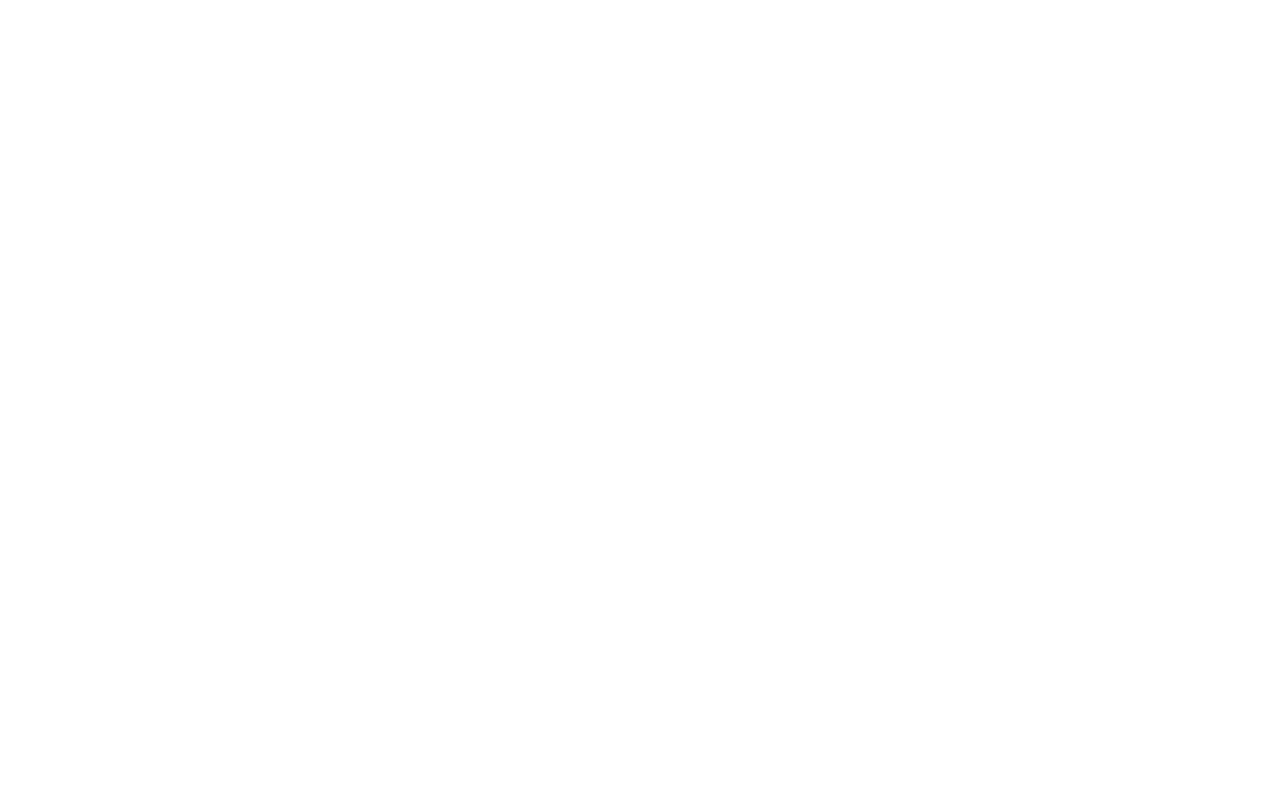
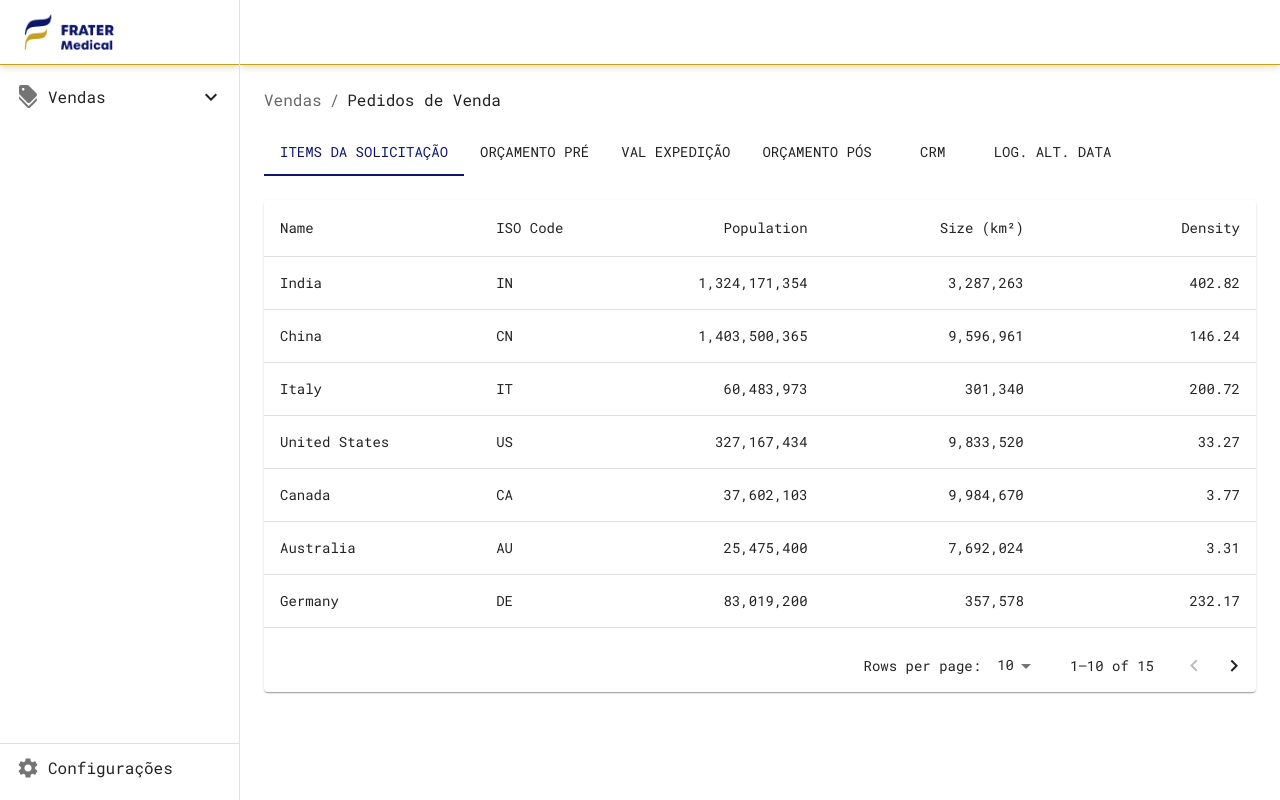
Before and after one commit to chameleonor/healthflip, a React (Vite) app: page /vendas/pedidos in a window 1280 px wide. Before the commit this address had no page. Built offline with nearby package versions, Linux system fonts and the light colour scheme.

Commit message:
add order page

```diff
--- a/package.json
+++ b/package.json
@@ -13,6 +13,7 @@
     "@emotion/react": "^11.10.4",
     "@emotion/styled": "^11.10.4",
     "@mui/icons-material": "^5.10.3",
+    "@mui/lab": "^5.0.0-alpha.97",
     "@mui/material": "^5.10.3",
     "express": "^4.18.1",
     "react": "^18.2.0",
--- a/src/Router.tsx
+++ b/src/Router.tsx
@@ -6,7 +6,7 @@
   return (
     <Routes>
       <Route path="/" element={<DefaultLayout />}>
-        <Route path="/" element={<Orders />} />
+        <Route path="/vendas/pedidos" element={<Orders />} />
       </Route>
     </Routes>
   )
--- /dev/null
+++ b/src/components/AutoBreadcrumbs.tsx
@@ -0,0 +1,43 @@
+import { Breadcrumbs, Link, LinkProps, Typography } from "@mui/material";
+import { Link as RouterLink, useLocation } from "react-router-dom";
+
+interface LinkRouterProps extends LinkProps {
+  to: string;
+  replace?: boolean;
+}
+
+const LinkRouter = (props: LinkRouterProps) => (
+  <Link {...props} component={RouterLink as any} />
+);
+
+const breadcrumbNameMap: { [key: string]: string } = {
+  '/vendas': 'Vendas',
+  '/vendas/pedidos': 'Pedidos de Venda',
+}
+
+export function AutoBreadcrumbs() {
+  const location = useLocation();
+  const pathnames = location.pathname.split('/').filter((x) => x);
+
+  return (
+    <Breadcrumbs aria-label="breadcrumb">
+      {/* <LinkRouter underline="hover" color="inherit" to="/">
+        Home
+      </LinkRouter> */}
+      {pathnames.map((value, index) => {
+        const last = index === pathnames.length - 1;
+        const to = `/${pathnames.slice(0, index + 1).join('/')}`
+
+        return last ? (
+          <Typography color="text.primary" key={to}>
+            {breadcrumbNameMap[to]}
+          </Typography>
+        ) : (
+          <LinkRouter underline="hover" color="inherit" to={to} key={to}>
+            {breadcrumbNameMap[to]}
+          </LinkRouter>
+        );
+      })}
+    </Breadcrumbs>
+  );
+};
--- /dev/null
+++ b/src/components/ListItemLink.tsx
@@ -0,0 +1,24 @@
+import { ListItem, ListItemButton, ListItemProps, ListItemText } from "@mui/material";
+import { ReactNode } from "react";
+import { Link as RouterLink } from 'react-router-dom';
+
+interface ListItemLinkProps extends ListItemProps {
+    title: string;
+    to: string;
+    open?: boolean;
+    children?: ReactNode;
+}
+
+export function ListItemLink(props: ListItemLinkProps) {
+    const { to, open, ...other } = props;
+    // const primary = breadcrumbNameMap[to];
+
+    return (
+        <ListItem key={props.title} disablePadding >
+            <ListItemButton component={RouterLink as any} to={to} {...other}>
+                {props.children}
+                <ListItemText primary={props.title} />
+            </ListItemButton>
+        </ListItem>
+    );
+}
--- a/src/layouts/DefaultLayout.tsx
+++ b/src/layouts/DefaultLayout.tsx
@@ -1,7 +1,6 @@
-import { ExpandLess, ExpandMore, NavigateNext, StarBorder } from '@mui/icons-material';
+import { Discount, ExpandLess, ExpandMore, HorizontalRule, Settings } from '@mui/icons-material';
 import MenuIcon from '@mui/icons-material/Menu';
-import InboxIcon from '@mui/icons-material/MoveToInbox';
-import { Breadcrumbs, Collapse, Divider, Link, Stack, useTheme } from '@mui/material';
+import { Collapse, Divider, Stack, useTheme } from '@mui/material';
 import AppBar from '@mui/material/AppBar';
 import Box from '@mui/material/Box';
 import CssBaseline from '@mui/material/CssBaseline';
@@ -15,6 +14,8 @@
 import Toolbar from '@mui/material/Toolbar';
 import * as React from 'react';
 import { Outlet } from 'react-router-dom';
+import { AutoBreadcrumbs } from '../components/AutoBreadcrumbs';
+import { ListItemLink } from '../components/ListItemLink';
 
 import { Logo } from '../components/Logo';
 import { LayoutContent } from './LayoutContent.styles';
@@ -34,20 +35,20 @@
     setOpenSubMenu(!openSubMenu);
   };
 
-  const breadcrumbs = [
-    <Link underline="hover" key="1" color="inherit" href="/" onClick={handleClick}>
-      Vendas
-    </Link>,
-    <Link
-      underline="hover"
-      key="2"
-      color="inherit"
-      href="/material-ui/getting-started/installation/"
-      onClick={handleClick}
-    >
-      Pedido de Venda
-    </Link>,
-  ];
+  // const breadcrumbs = [
+  //   <Link underline="hover" key="1" color="inherit" href="/" onClick={handleClick}>
+  //     Vendas
+  //   </Link>,
+  //   <Link
+  //     underline="hover"
+  //     key="2"
+  //     color="inherit"
+  //     href="/material-ui/getting-started/installation/"
+  //     onClick={handleClick}
+  //   >
+  //     Pedido de Venda
+  //   </Link>,
+  // ];
 
   const drawer = (
     <>
@@ -63,33 +64,29 @@
         <ListItem key='Vendas' disablePadding sx={{ display: 'block' }}>
           <ListItemButton onClick={handleClick}>
             <ListItemIcon>
-              <InboxIcon />
+              <Discount />
             </ListItemIcon>
             <ListItemText primary='Vendas' />
             {openSubMenu ? <ExpandLess /> : <ExpandMore />}
           </ListItemButton>
           <Collapse in={openSubMenu} timeout="auto" unmountOnExit>
             <List component="div" disablePadding>
-              <ListItemButton sx={{ pl: 4 }}>
+              <ListItemLink sx={{ pl: 4 }} title="Pedidos de Venda" to="/vendas/pedidos/">
                 <ListItemIcon>
-                  <StarBorder />
+                  <HorizontalRule />
                 </ListItemIcon>
-                <ListItemText primary="Pedido De Venda" />
-              </ListItemButton>
+              </ListItemLink>
             </List>
           </Collapse>
         </ListItem>
 
         <Box sx={{ mt: 'auto' }}>
           <Divider />
-          <ListItem key='Configurações' disablePadding >
-            <ListItemButton component="a" href="#">
-              <ListItemIcon>
-                <InboxIcon />
-              </ListItemIcon>
-              <ListItemText primary='Configurações' />
-            </ListItemButton>
-          </ListItem>
+          <ListItemLink title='Configurações' to="/configuracoes/">
+            <ListItemIcon>
+              <Settings />
+            </ListItemIcon>
+          </ListItemLink>
         </Box>
       </List>
     </>
@@ -160,13 +157,15 @@
         <Box sx={{ display: 'flex', flexDirection: 'column' }}>
           <Toolbar />
           <Stack>
-            <Breadcrumbs
+            {/* <Breadcrumbs
               separator={<NavigateNext fontSize="small" />}
               aria-label="breadcrumb"
             >
               {breadcrumbs}
-            </Breadcrumbs>
+            </Breadcrumbs> */}
+            <AutoBreadcrumbs />
           </Stack>
+
           <LayoutContent>
             <Outlet />
           </LayoutContent>
--- a/src/pages/Orders.tsx
+++ b/src/pages/Orders.tsx
@@ -1,24 +1,164 @@
-import { Box, Tab, Tabs } from "@mui/material";
-import { SyntheticEvent, useState } from "react";
+import { TabContext, TabList, TabPanel } from "@mui/lab";
+import { Box, Paper, Tab, Table, TableBody, TableCell, TableContainer, TableHead, TablePagination, TableRow } from "@mui/material";
+import { ChangeEvent, SyntheticEvent, useState } from "react";
 
 export function Orders() {
-    const [value, setValue] = useState('one');
+    const [value, setValue] = useState('itemsSolicitacao');
 
     const handleChange = (event: SyntheticEvent, newValue: string) => {
         setValue(newValue);
     };
+
+    const [page, setPage] = useState(0);
+    const [rowsPerPage, setRowsPerPage] = useState(10);
+
+    const handleChangePage = (event: unknown, newPage: number) => {
+        setPage(newPage);
+    };
+
+    const handleChangeRowsPerPage = (event: ChangeEvent<HTMLInputElement>) => {
+        setRowsPerPage(+event.target.value);
+        setPage(0);
+    };
+
     return (<>
         <Box sx={{ width: '100%' }}>
-            <Tabs
+            <TabContext
                 value={value}
-                onChange={handleChange}
-                textColor="secondary"
-                indicatorColor="secondary"
-                aria-label="secondary tabs example"
             >
-                <Tab value="one" label="Item One" />
-                <Tab value="two" label="Item Two" />
-                <Tab value="three" label="Item Three" />
-            </Tabs>
-        </Box></>)
+                <TabList onChange={handleChange}>
+                    <Tab value="itemsSolicitacao" label="Items da solicitação" />
+                    <Tab value="orcamentoPre" label="Orçamento Pré" />
+                    <Tab value="valExpedicao" label="Val Expedição" />
+                    <Tab value="orcamentoPos" label="Orçamento Pós" />
+                    <Tab value="crm" label="CRM" />
+                    <Tab value="logAltData" label="Log. Alt. Data" />
+                </TabList>
+                <TabPanel value="itemsSolicitacao" sx={{
+                    padding: '24px 0px'
+                }}>
+                    <Paper sx={{ width: '100%', overflow: 'hidden' }}>
+                        <TableContainer sx={{ maxHeight: 440 }}>
+                            <Table stickyHeader aria-label="sticky table">
+                                <TableHead>
+                                    <TableRow>
+                                        {columns.map((column) => (
+                                            <TableCell
+                                                key={column.id}
+                                                align={column.align}
+                                                style={{ minWidth: column.minWidth }}
+                                            >
+                                                {column.label}
+                                            </TableCell>
+                                        ))}
+                                    </TableRow>
+                                </TableHead>
+                                <TableBody>
+                                    {rows
+                                        .slice(page * rowsPerPage, page * rowsPerPage + rowsPerPage)
+                                        .map((row) => {
+                                            return (
+                                                <TableRow hover role="checkbox" tabIndex={-1} key={row.code}>
+                                                    {columns.map((column) => {
+                                                        const value = row[column.id];
+                                                        return (
+                                                            <TableCell key={column.id} align={column.align}>
+                                                                {column.format && typeof value === 'number'
+                                                                    ? column.format(value)
+                                                                    : value}
+                                                            </TableCell>
+                                                        );
+                                                    })}
+                                                </TableRow>
+                                            );
+                                        })}
+                                </TableBody>
+                            </Table>
+                        </TableContainer>
+                        <TablePagination
+                            rowsPerPageOptions={[10, 25, 100]}
+                            component="div"
+                            count={rows.length}
+                            rowsPerPage={rowsPerPage}
+                            page={page}
+                            onPageChange={handleChangePage}
+                            onRowsPerPageChange={handleChangeRowsPerPage}
+                        />
+                    </Paper>
+                </TabPanel>
+            </TabContext >
+        </Box>
+    </>
+    )
 }
+
+
+interface Column {
+    id: 'name' | 'code' | 'population' | 'size' | 'density';
+    label: string;
+    minWidth?: number;
+    align?: 'right';
+    format?: (value: number) => string;
+}
+
+const columns: readonly Column[] = [
+    { id: 'name', label: 'Name', minWidth: 170 },
+    { id: 'code', label: 'ISO\u00a0Code', minWidth: 100 },
+    {
+        id: 'population',
+        label: 'Population',
+        minWidth: 170,
+        align: 'right',
+        format: (value: number) => value.toLocaleString('en-US'),
+    },
+    {
+        id: 'size',
+        label: 'Size\u00a0(km\u00b2)',
+        minWidth: 170,
+        align: 'right',
+        format: (value: number) => value.toLocaleString('en-US'),
+    },
+    {
+        id: 'density',
+        label: 'Density',
+        minWidth: 170,
+        align: 'right',
+        format: (value: number) => value.toFixed(2),
+    },
+];
+
+interface Data {
+    name: string;
+    code: string;
+    population: number;
+    size: number;
+    density: number;
+}
+
+function createData(
+    name: string,
+    code: string,
+    population: number,
+    size: number,
+): Data {
+    const density = population / size;
+    return { name, code, population, size, density };
+}
+
+const rows = [
+    createData('India', 'IN', 1324171354, 3287263),
+    createData('China', 'CN', 1403500365, 9596961),
+    createData('Italy', 'IT', 60483973, 301340),
+    createData('United States', 'US', 327167434, 9833520),
+    createData('Canada', 'CA', 37602103, 9984670),
+    createData('Australia', 'AU', 25475400, 7692024),
+    createData('Germany', 'DE', 83019200, 357578),
+    createData('Ireland', 'IE', 4857000, 70273),
+    createData('Mexico', 'MX', 126577691, 1972550),
+    createData('Japan', 'JP', 126317000, 377973),
+    createData('France', 'FR', 67022000, 640679),
+    createData('United Kingdom', 'GB', 67545757, 242495),
+    createData('Russia', 'RU', 146793744, 17098246),
+    createData('Nigeria', 'NG', 200962417, 923768),
+    createData('Brazil', 'BR', 210147125, 8515767),
+];
```
Also changed, not shown: src/App.tsx (+4 -4 lines), src/styles/themes/default.ts (+28 -2 lines), 1 other file (tests, documents, lock files or other folders).
